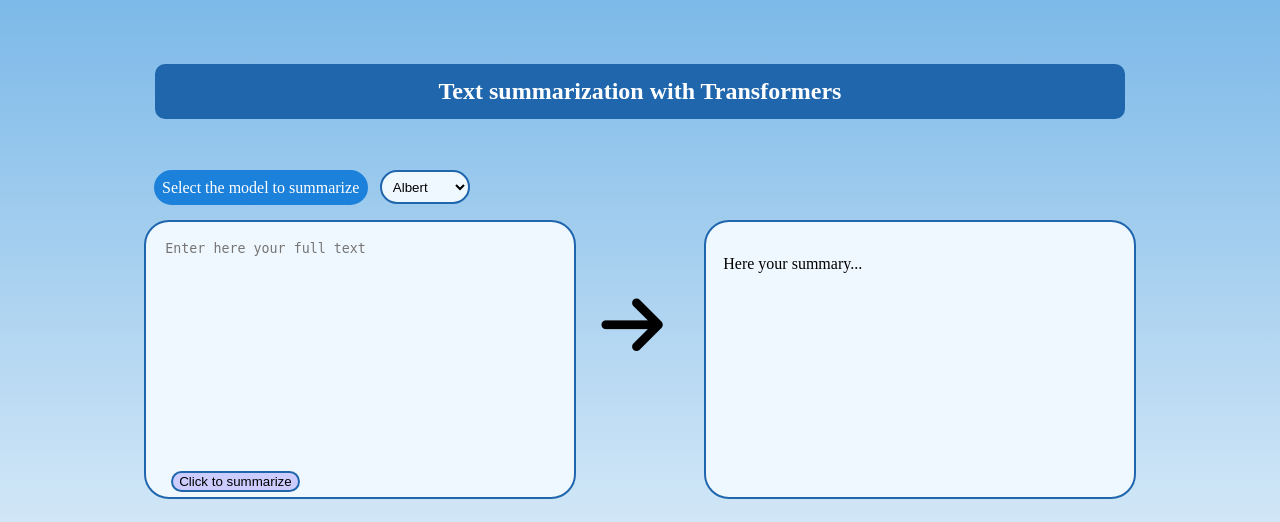
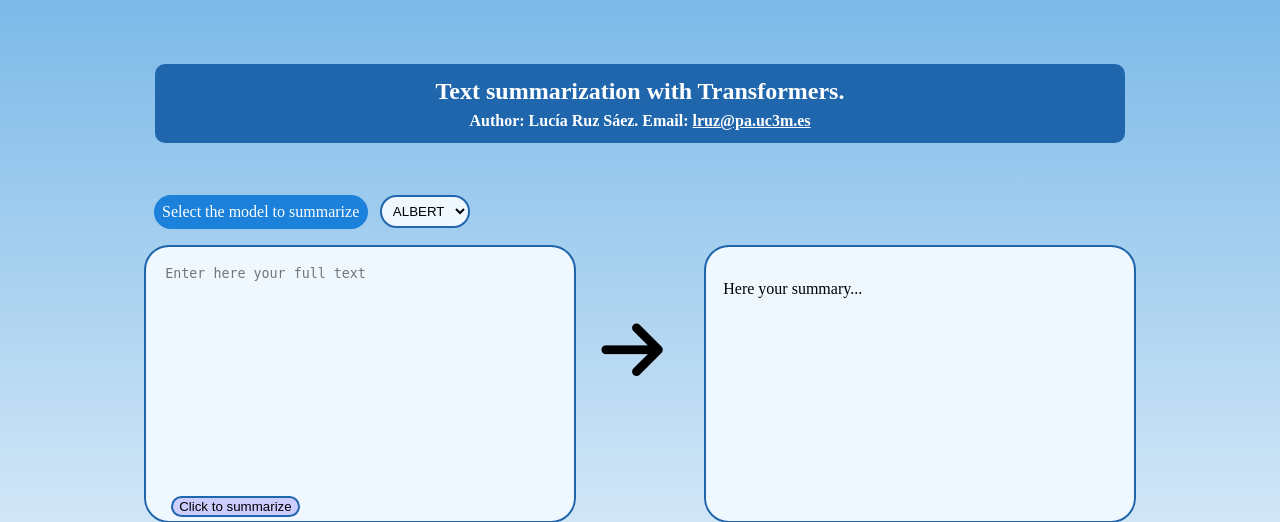
Before and after one commit to LuRuz/NLP-BachelorThesis-LuciaRuz, a Flask app: page / in a window 1280 px wide. Shown: the top 522 px of the page. Run offline with Flask 2, Linux system fonts and the light colour scheme; some libraries are stand-ins or nearby versions.

Commit message:
new index with author

```diff
--- a/Graphic-Demo/ts-transformers-Lucia/templates/index.html
+++ b/Graphic-Demo/ts-transformers-Lucia/templates/index.html
@@ -29,7 +29,8 @@
 
 		<div style="padding: 5%; padding-bottom: 0;">
 			<div class="title_div" >
-				<center><h2 class="header">Text summarization with Transformers</h2></center>
+				<center><h2 class="header">Text summarization with Transformers. </h2></center>
+				<h4>Author: Lucía Ruz Sáez. Email: <a href="mailto:lruz@pa.uc3m.es">lruz@pa.uc3m.es</a></h4>
 			</div>
 		</div>
 		</div>
@@ -41,8 +42,8 @@
 
 					<!-- desplegable -->
 					<select id="selection" name = "selection">
-						<option value="Albert">Albert </option>
-						<option value="Distilbert">Distilbert</option>
+						<option value="Albert">ALBERT </option>
+						<option value="Distilbert">DistilBERT</option>
 						<option value="T5">T5</option>
 					</select>
 				</div>
```
